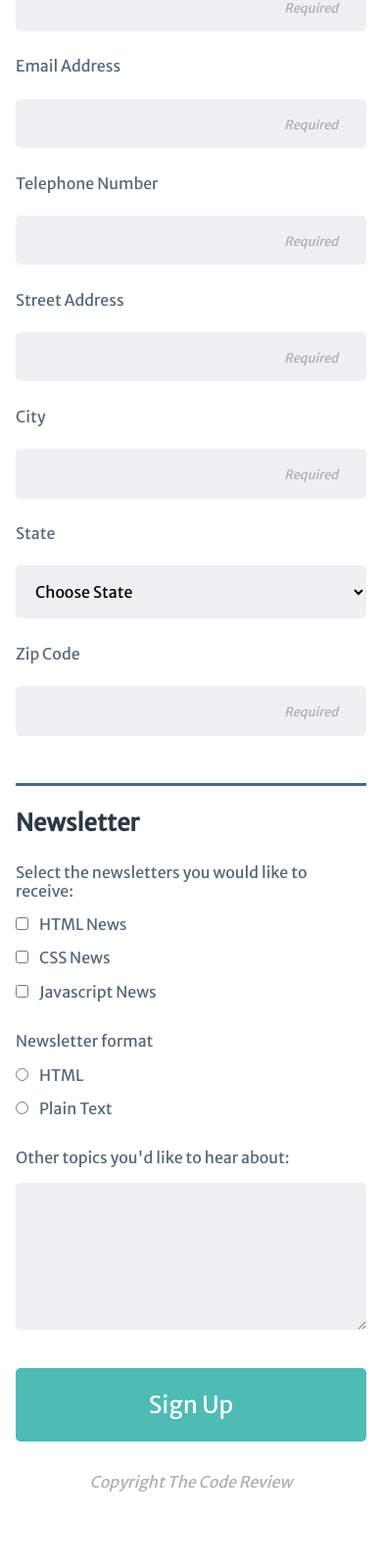
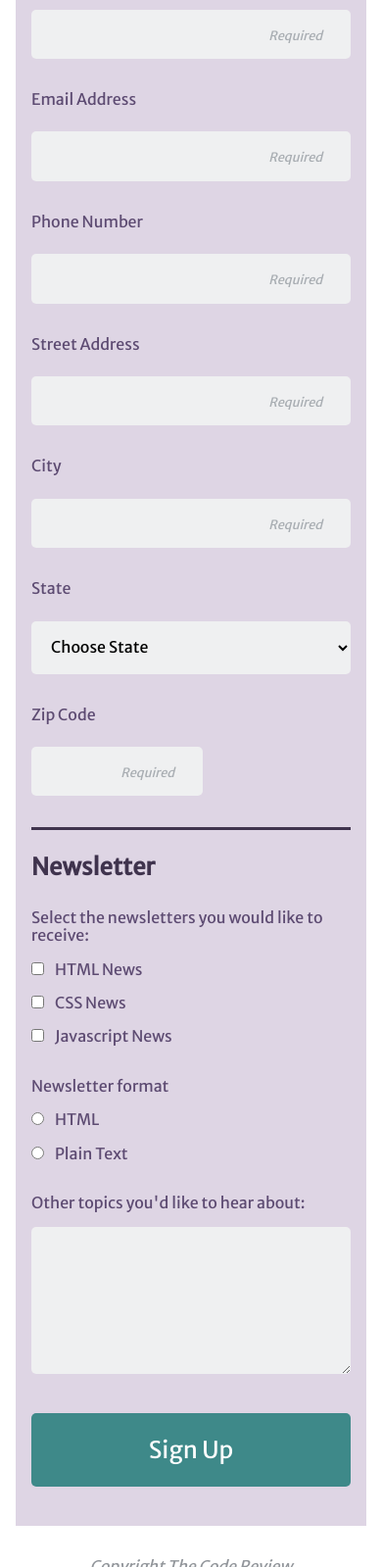
Before and after one commit to jesse-online/FE-Techdegree-project-3, a plain HTML site: page index.html in a window 390 px wide. Shown: the part 401-2000 px from the top of the page at 98% size. Before the commit the page ends 1938 px from the top, so only its background shows below. Drawn offline with Linux system fonts and the light colour scheme.

Commit message:
Added media query for desktop screens and changed theme to purple

```diff
--- a/index.html
+++ b/index.html
@@ -22,16 +22,28 @@
                 <form action="index.html" method="get">
                     <fieldset id="contact-info">
                         <legend><h2>Contact information</h2></legend>
+                        <ul id="contact-list">
+                            <li>
                                 <label for="name" class="label-contact">Full Name</label>
-                        <input type="text" id="name" class="input-contact" name="user_name" placeholder="Required"><br>
+                                <input type="text" id="name" class="input-contact" name="user_name" placeholder="Required" required>
+                            </li>
+                            <li>
                                 <label for="email" class="label-contact">Email Address</label>
-                        <input type="email" id="email" class="input-contact" name="user_email" placeholder="Required"><br>
-                        <label for="tel" class="label-contact">Telephone Number</label>
-                        <input type="tel" id="tel" class="input-contact" name="user_tel" placeholder="Required"><br>
+                                <input type="email" id="email" class="input-contact" name="user_email" placeholder="Required" required>
+                            </li>
+                            <li>
+                                <label for="tel" class="label-contact">Phone Number</label>
+                                <input type="tel" id="tel" class="input-contact" name="user_tel" placeholder="Required" required>
+                            </li>
+                            <li>
                                 <label for="address" class="label-contact">Street Address</label>
-                        <input type="text" id="address" class="input-contact" name="user_address" placeholder="Required"><br>
+                                <input type="text" id="address" class="input-contact" name="user_address" placeholder="Required" required>
+                            </li>
+                            <li>
                                 <label for="city" class="label-contact">City</label>
-                        <input type="text" id="city" class="input-contact" name="user_city" placeholder="Required"><br>
+                                <input type="text" id="city" class="input-contact" name="user_city" placeholder="Required" required>
+                            </li>
+                            <li>
                                 <label for="state" class="label-contact">State</label>
                                 <select id="state" class="input-contact" name="user_state">
                                     <option value="" disabled selected>Choose State</option>
@@ -86,14 +98,18 @@
                                     <option value="WV">West Virginia</option>
                                     <option value="WI">Wisconsin</option>
                                     <option value="WY">Wyoming</option>
-                        </select><br>
+                                </select>
+                            </li>
+                            <li>
                                 <label for="zip" class="label-contact">Zip Code</label>
-                        <input type="text" id="zip" class="input-contact" name="user_zip" placeholder="Required">
+                                <input type="text" id="zip" class="input-contact" name="user_zip" placeholder="Required" required>
+                            </li>
+                        </ul>
                     </fieldset>
                     <fieldset id="newsletter">
                         <legend class="item"><h2>Newsletter</h2></legend>
                         <h3>Select the newsletters you would like to receive:</h3>
-                        <ul class="item-list">
+                        <ul class="newsletter-list">
                             <li>
                                 <input type="checkbox" id="html-news" name="newsletter-type" value="html-news">
                                 <label for="html-news" class="label-newsletter">HTML News</label>
@@ -108,7 +124,7 @@
                             </li>
                         </ul>
                         <h3 class="spaced-heading">Newsletter format</h3>
-                        <ul class="item-list">
+                        <ul class="newsletter-list">
                             <li>
                                 <input type="radio" id="html" name="newsletter-format" value="html">
                                 <label for="html" class="label-newsletter">HTML</label>
--- a/styles/styles.css
+++ b/styles/styles.css
@@ -1,5 +1,5 @@
 /****************
-Basic styles
+Basic element-level styles
 ****************/
 
 * {
@@ -14,14 +14,20 @@ body {
     font-family: 'Merriweather Sans', serif;
 }
 
-h1,
-h2 {
-    color: #2d3945;
+h1 {
+    font-size: 1.5em;
+    padding: .5em 0;
+    color: #fff;
+    text-transform: uppercase;
 }
 
-/*
+h2 {
+    color: #282131;
+}
+
+/****************
 Main styles
-*/
+****************/
 
 #wrapper {
     padding: 0 1em;
@@ -31,13 +37,8 @@ Main styles
     display: flex;
     flex-direction: column;
     align-items: center;
-    background-color: #2d3945;
+    background-color: #40344e;
 
-}
-
-#title {
-    color: #fff;
-    text-transform: uppercase;
 }
 
 #main-content {
@@ -49,7 +50,7 @@ Main styles
     flex-direction: column;
     align-items: center;
     padding: 2em 0;
-    border-bottom: 5px solid #2d3945;
+    border-bottom: 5px solid #40344e;
 }
 
 #intro h2 {
@@ -58,7 +59,7 @@ Main styles
 
 #intro p,
 #main-footer span {
-    color: #aaafb4;
+    color: #92969b;
 }
 
 #intro p {
@@ -70,8 +71,13 @@ Main styles
 #form {
     margin-top: .3em; /* Define distance between two borders dividing #intro and #form */
     margin-bottom: 2em;
-    padding-top: 1.5em;
-    border-top: 3px solid #2d3945;
+    padding: 1.5em 1em 1em;
+    border-top: 3px solid #40344e;
+    background-color: #ded5e4;
+}
+
+#form h2 {
+    color: #3F334D;
 }
 
 #contact-info,
@@ -82,15 +88,27 @@ Main styles
 }
 
 #contact-info {
-    display: flex;
-    flex-direction: column;
-    border-bottom: 3px solid #46698b;
-    padding-bottom: 3em;
+    border-bottom: 3px solid #40344e;
+    padding-bottom: 2em;
 }
 
 #form label,
-#form p {
-    color: #55687a;
+#form p,
+#newsletter h3 {
+    color: #5d4b72;
+}
+
+#contact-list {
+    list-style-type: none;
+    margin: 0;
+    padding: 0;
+}
+
+#contact-list li {
+    display: flex;
+    flex-flow: row wrap;
+    margin-top: 1.5em;
+    align-items: center;
 }
 
 .label-contact,
@@ -105,6 +123,16 @@ Main styles
     border-radius: 5px;
     padding: 1em;
     background-color: #eff0f1;
+    transition: background-color .3s; /* Lay groundwork for :focus background-color transition */
+}
+
+.input-contact:focus,
+#suggestions:focus {
+    box-shadow: 0 0 0 2px #40344e;
+    outline: none;
+    color: #fff;
+    background-color: #82738a; /* Background-color for transition */
+
 }
 
 .input-contact {
@@ -120,15 +148,13 @@ Main styles
     padding-right: 1em;
 }
 
-.input-contact:focus,
-#suggestions:focus {
-    box-shadow: 0 0 0 2px #46698b;
-    outline: none;
-
+.label-contact {
+    margin: .5em 0;
 }
 
-.label-contact {
-    margin: .5em 0;
+#zip {
+    min-width: initial;
+    max-width: 175px;
 }
 
 #newsletter h2 {
@@ -138,24 +164,23 @@ Main styles
 #newsletter h3 {
     font-size: inherit;
     font-weight: normal;
-    color: #55687a;
 }
 
 .spaced-heading {
     margin-top: 2em;
 }
 
-.item-list {
+.newsletter-list {
     list-style-type: none;
     margin: 0;
     padding: 0;
 }
 
-.item-list li {
+.newsletter-list li {
     margin-bottom: 1em;
 }
 
-.item-list li label {
+.newsletter-list li label {
     margin-left: .5em;
 }
 
@@ -165,17 +190,62 @@ Main styles
 }
 
 #button-submit {
-    margin-top: 1.5em;
+    margin: 1.5em 0 1em;
     width: 100%;
     height: 75px;
     border: none;
     border-radius: 5px;
-    background-color: #4ebbb5;
+    background-color: #3E8989;
     font-size: 1.5em;
     color: #fff;
+    cursor: pointer;
 }
 
 #main-footer {
-    text-align: center;
-    padding-bottom: 1em;
+    display: flex;
+    justify-content: center;
+    padding-bottom: 2em;
 }
+
+/****************
+Media queries
+****************/
+
+@media (min-width: 768px) {
+
+  #wrapper {
+      width: 75%;
+      max-width: 800px;
+      align-self: center;
+  }
+
+  #intro {
+      padding: 2.5em 0;
+  }
+
+  .label-contact,
+  .input-contact {
+      min-width: initial;
+  }
+
+  .label-contact {
+    flex: 1 33%;
+    max-width: 33%;
+    margin: 0;
+    padding: 1em 0;
+  }
+
+  .input-contact {
+    flex: 2 67%;
+    margin: 0;
+  }
+
+  #zip {
+      margin-right: initial;
+  }
+
+  #main-footer {
+      margin-top: 3em;
+      margin-bottom: 3em;
+  }
+}
```
Lines whose indentation alone changed are shown as unchanged.
